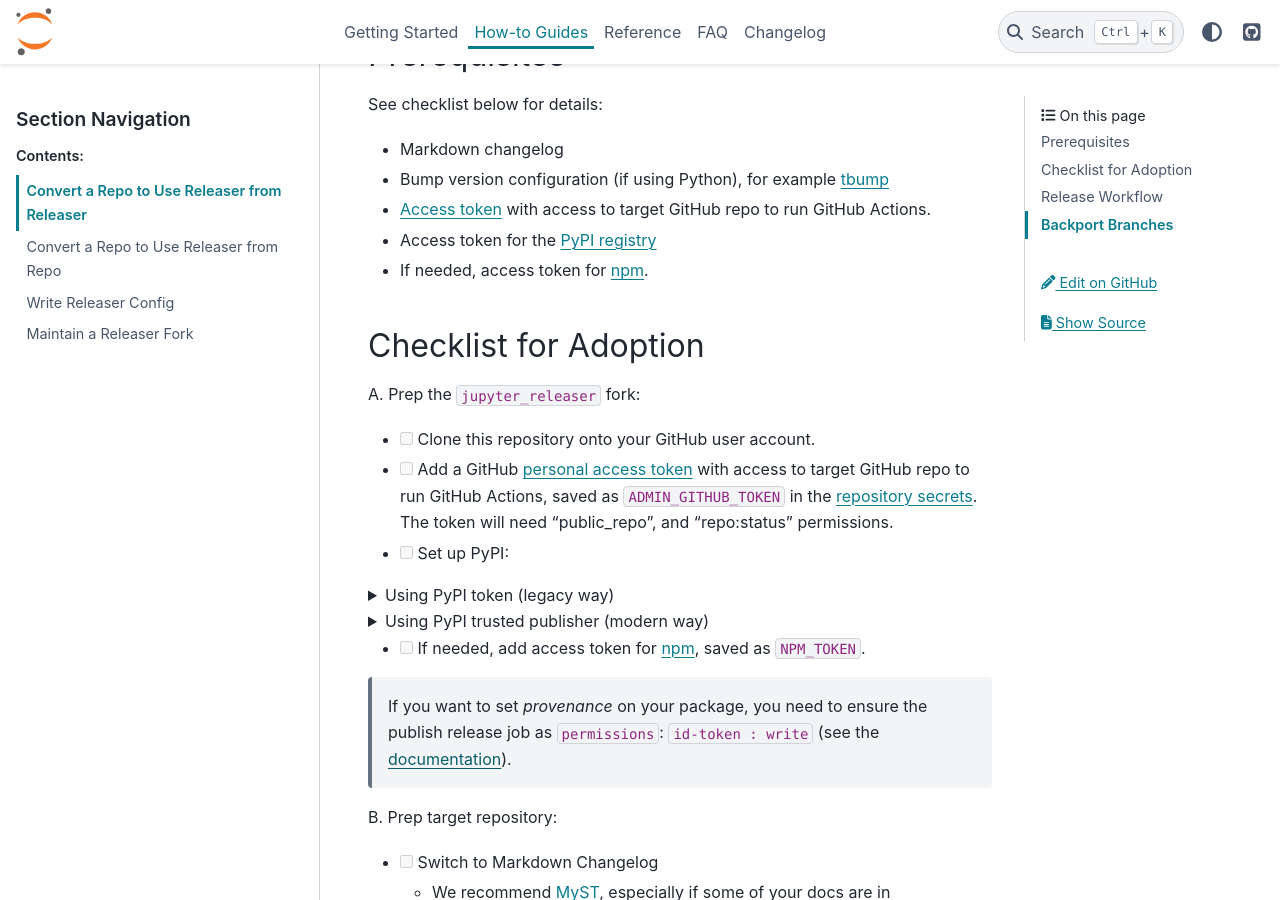
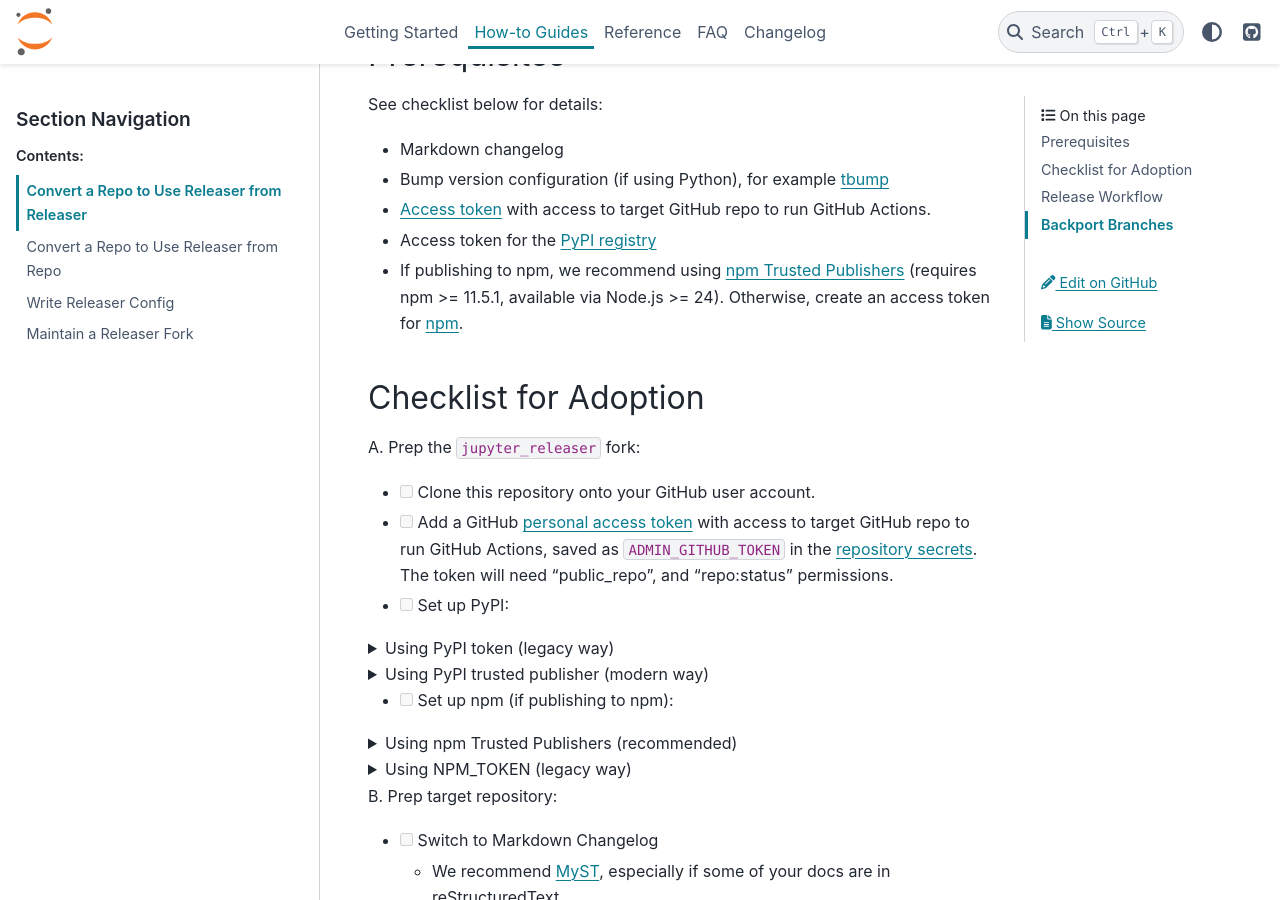
Before and after one commit to jupyter-server/jupyter_releaser, a Sphinx documentation site: the page built from docs/source/how_to_guides/convert_repo_from_releaser.md, in a window 1280 px wide and 900 px high, scrolled down 315 px. Built offline with Sphinx 7.4.7 and the PyData theme 0.15.4, drawn with Linux system fonts in a browser that asks for light colours.

Commit message:
Document npm truster publishers

````diff
--- a/docs/source/how_to_guides/convert_repo_from_releaser.md
+++ b/docs/source/how_to_guides/convert_repo_from_releaser.md
@@ -10,7 +10,7 @@
 - Bump version configuration (if using Python), for example [tbump](https://github.com/dmerejkowsky/tbump)
 - [Access token](https://docs.github.com/en/github/authenticating-to-github/creating-a-personal-access-token) with access to target GitHub repo to run GitHub Actions.
 - Access token for the [PyPI registry](https://packaging.python.org/guides/publishing-package-distribution-releases-using-github-actions-ci-cd-workflows/#saving-credentials-on-github)
-- If needed, access token for [npm](https://docs.npmjs.com/creating-and-viewing-access-tokens).
+- If publishing to npm, we recommend using [npm Trusted Publishers](https://docs.npmjs.com/trusted-publishers) (requires npm >= 11.5.1, available via Node.js >= 24). Otherwise, create an access token for [npm](https://docs.npmjs.com/creating-and-viewing-access-tokens).
 
 ## Checklist for Adoption
 
@@ -19,9 +19,9 @@
 - [ ] Clone this repository onto your GitHub user account.
 
 - [ ] Add a GitHub [personal access token](https://docs.github.com/en/authentication/keeping-your-account-and-data-secure/creating-a-personal-access-token) with access to target GitHub repo to run
-  GitHub Actions, saved as `ADMIN_GITHUB_TOKEN` in the
-  [repository secrets](https://docs.github.com/en/actions/reference/encrypted-secrets#creating-encrypted-secrets-for-a-repository).
-  The token will need "public_repo", and "repo:status" permissions.
+      GitHub Actions, saved as `ADMIN_GITHUB_TOKEN` in the
+      [repository secrets](https://docs.github.com/en/actions/reference/encrypted-secrets#creating-encrypted-secrets-for-a-repository).
+      The token will need "public_repo", and "repo:status" permissions.
 
 - [ ] Set up PyPI:
 
@@ -54,9 +54,40 @@
 
 </details>
 
-- [ ] If needed, add access token for [npm](https://docs.npmjs.com/creating-and-viewing-access-tokens), saved as `NPM_TOKEN`.
+- [ ] Set up npm (if publishing to npm):
 
-> If you want to set _provenance_ on your package, you need to ensure the publish release job as `permissions`: `id-token : write` (see the [documentation](https://docs.npmjs.com/generating-provenance-statements#publishing-packages-with-provenance-via-github-actions)).
+<details><summary>Using npm Trusted Publishers (recommended)</summary>
+
+- npm Trusted Publishers is supported with npm >= 11.5.1
+- Ensure the publish release job has `permissions`: `id-token: write` (see the [documentation](https://docs.npmjs.com/generating-provenance-statements))
+- Set up the Node.js version in your workflow using one of these approaches:
+
+  Using the `base-setup` action from `jupyterlab/maintainer-tools`:
+
+  ```yaml
+  - uses: jupyterlab/maintainer-tools/.github/actions/base-setup@v1
+    with:
+      node_version: "24"
+  ```
+
+  Or using the standard `setup-node` action:
+
+  ```yaml
+  - uses: actions/setup-node@v4
+    with:
+      node-version: "24"
+  ```
+
+- With Trusted Publishers enabled, npm packages will be published with provenance automatically, without needing to store an `NPM_TOKEN` secret
+
+</details>
+
+<details><summary>Using NPM_TOKEN (legacy way)</summary>
+
+- Create an access token for [npm](https://docs.npmjs.com/creating-and-viewing-access-tokens), saved as `NPM_TOKEN`
+- If you want to set _provenance_ on your package, you need to ensure the publish release job has `permissions`: `id-token: write` (see the [documentation](https://docs.npmjs.com/generating-provenance-statements#publishing-packages-with-provenance-via-github-actions))
+
+</details>
 
 B. Prep target repository:
 
@@ -66,7 +97,7 @@
   - Note that [directives](https://myst-parser.readthedocs.io/en/latest/using/syntax.html#syntax-directives) can still be used
 - [ ] Add HTML start and end comment markers to Changelog file - see example in [CHANGELOG.md](https://github.com/jupyter-server/jupyter_releaser/blob/main/CHANGELOG.md) (view in raw mode)
 - [ ] We recommend using [hatch](https://hatch.pypa.io/latest/) for your
-  build system and for version handling.
+      build system and for version handling.
   - If previously providing `version_info` like `version_info = (1, 7, 0, '.dev', '0')`, use a pattern like the one below in your version file:
 
 ```python
@@ -111,7 +142,7 @@
 ```
 
 - [ ] Add a workflow that uses the [`enforce-label`](https://github.com/jupyterlab/maintainer-tools#enforce-labels) action from `jupyterlab/maintainer-tools` to ensure that all PRs have on of the triage labels used to
-  categorize the changelog.
+      categorize the changelog.
 
 - [ ] Update or add `RELEASE.md` that describes the onboarding and release process, e.g. [jupyter_server](https://github.com/jupyter-server/jupyter_server/blob/main/RELEASE.md).
 
````
Also changed, not shown: docs/source/get_started/making_release_from_releaser.md (+31 -2 lines), docs/source/how_to_guides/convert_repo_from_repo.md (+41 -8 lines), docs/source/reference/theory.md (+1 -1 lines).
